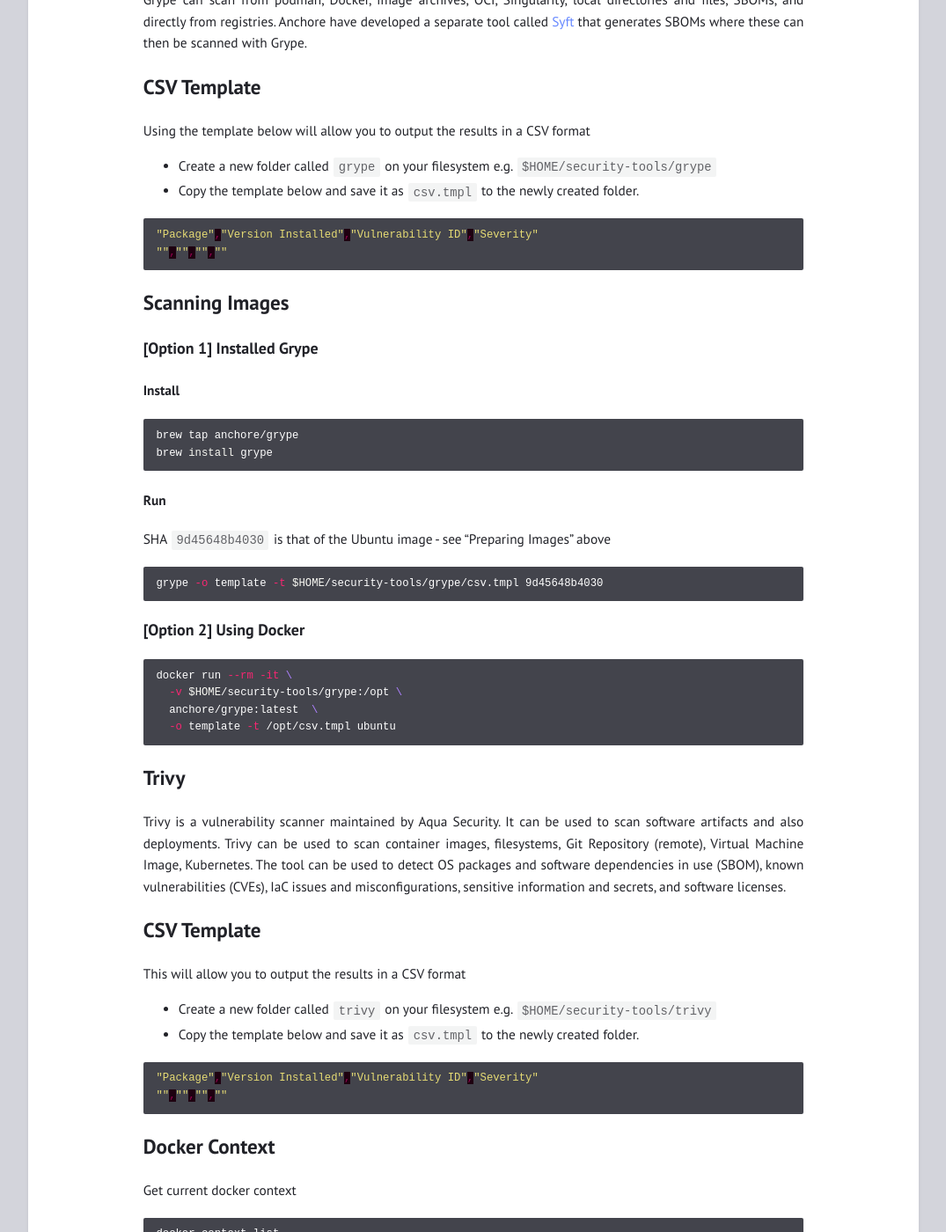
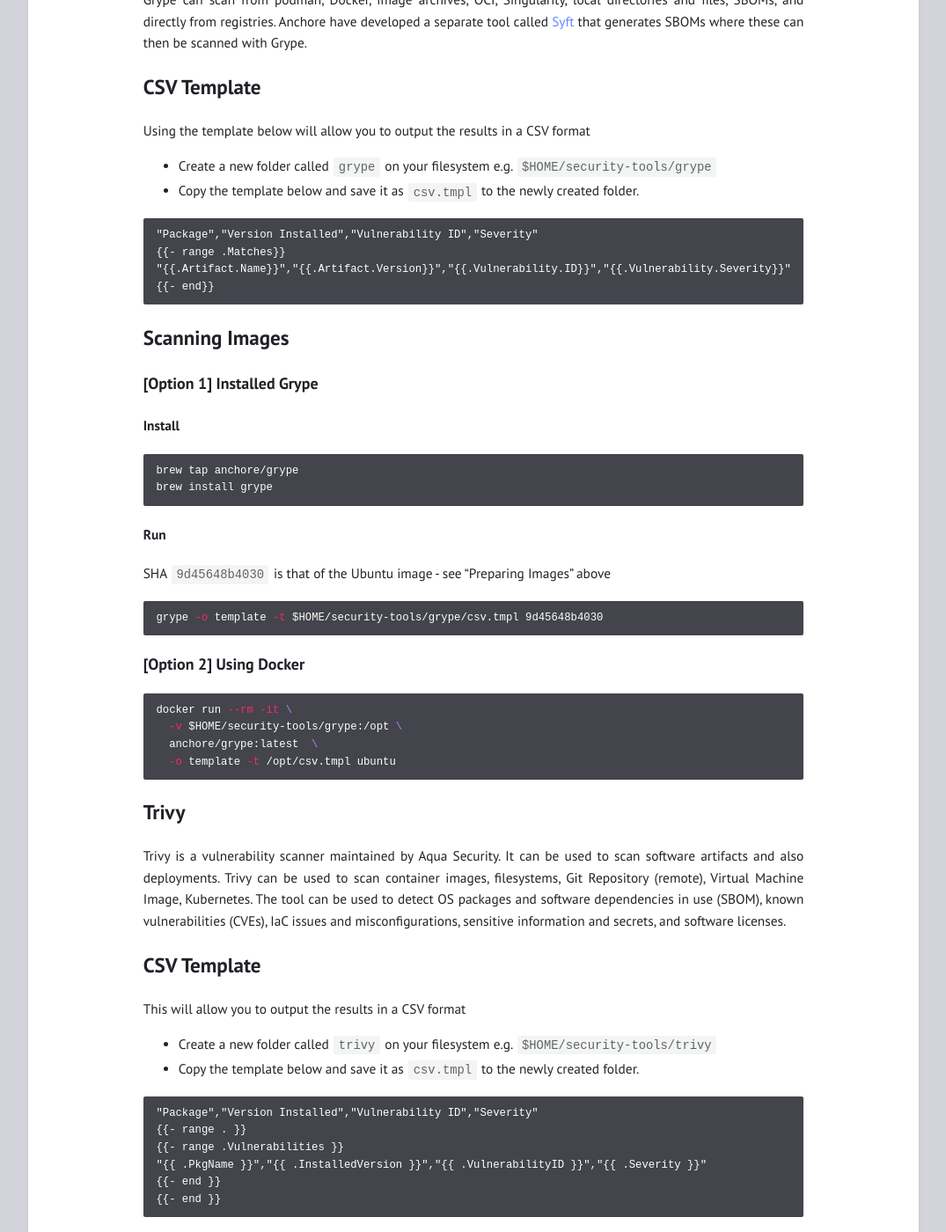
Before and after one commit to ismisepaul/ismisepaul.github.io, a Jekyll site: the page built from docs/_posts/2025-06-04-grype-trivy-csv-output.markdown, in a window 1280 px wide and 1400 px high, scrolled down 781 px. Shown: the whole window at 88% size, without its empty margins (102-1177 px from the left). Built offline with Jekyll 4.4.1, drawn with Linux system fonts in a browser that asks for light colours.

Commit message:
using raw - endraw to show template code

````diff
--- a/docs/_posts/2025-06-04-grype-trivy-csv-output.markdown
+++ b/docs/_posts/2025-06-04-grype-trivy-csv-output.markdown
@@ -45,12 +45,14 @@ Using the template below will allow you to output the results in a CSV format
 - Create a new folder called `grype` on your filesystem e.g. `$HOME/security-tools/grype`
 - Copy the template below and save it as `csv.tmpl` to the newly created folder.
 
-```json
+{% raw %}
+```
 "Package","Version Installed","Vulnerability ID","Severity"
 {{- range .Matches}}
 "{{.Artifact.Name}}","{{.Artifact.Version}}","{{.Vulnerability.ID}}","{{.Vulnerability.Severity}}"
 {{- end}}
 ```
+{% endraw %}
 
 ## Scanning Images
 
@@ -93,7 +95,8 @@ This will allow you to output the results in a CSV format
 - Create a new folder called `trivy` on your filesystem e.g. `$HOME/security-tools/trivy`
 - Copy the template below and save it as `csv.tmpl` to the newly created folder.
 
-```json
+{% raw %}
+```
 "Package","Version Installed","Vulnerability ID","Severity"
 {{- range . }}
 {{- range .Vulnerabilities }}
@@ -101,7 +104,7 @@ This will allow you to output the results in a CSV format
 {{- end }}
 {{- end }}
 ```
-
+{% endraw %}
 
 ## Docker Context
 
````
